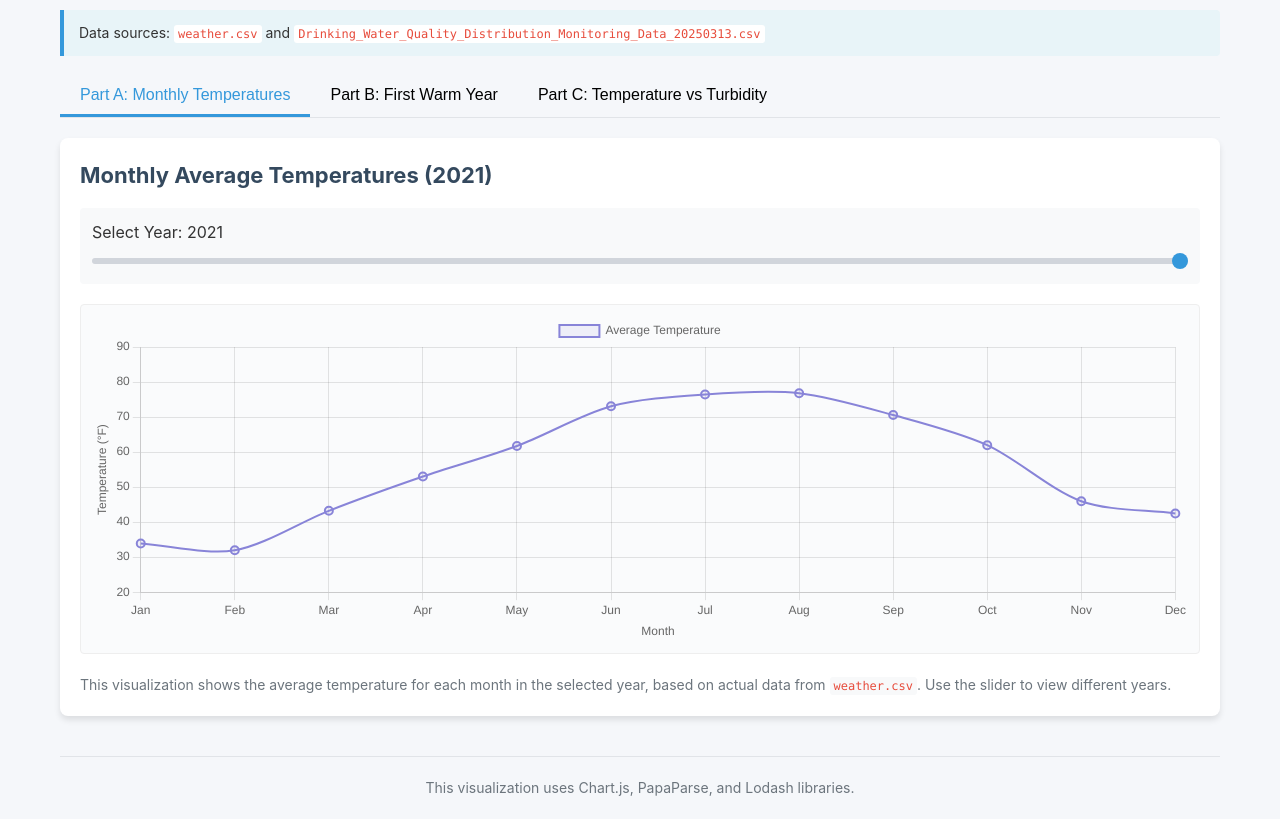
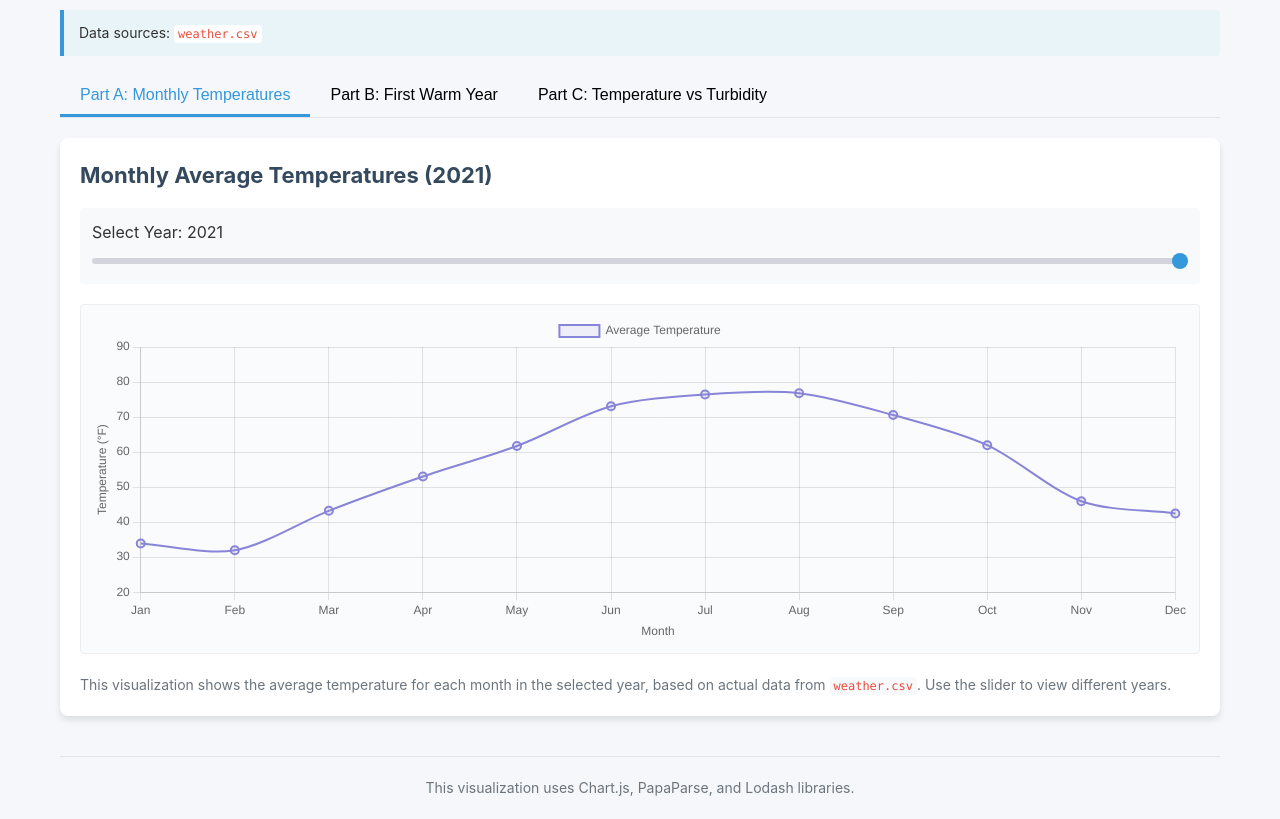
Before and after one commit to CarterHe479/Temperature-Visualization, a plain HTML site: page index.html in a window 1280 px wide. Shown: the part 75-894 px from the top of the page. Drawn offline with nearby package versions, Linux system fonts and the light colour scheme; no server answers.

```diff
--- a/index.html
+++ b/index.html
@@ -23,7 +23,7 @@
         </header>
 
         <div class="data-source-info">
-            <p>Data sources: <code>weather.csv</code> and <code>Drinking_Water_Quality_Distribution_Monitoring_Data_20250313.csv</code></p>
+            <p>Data sources: <code>weather.csv</code></p>
         </div>
 
         <div class="tab-container">
```
